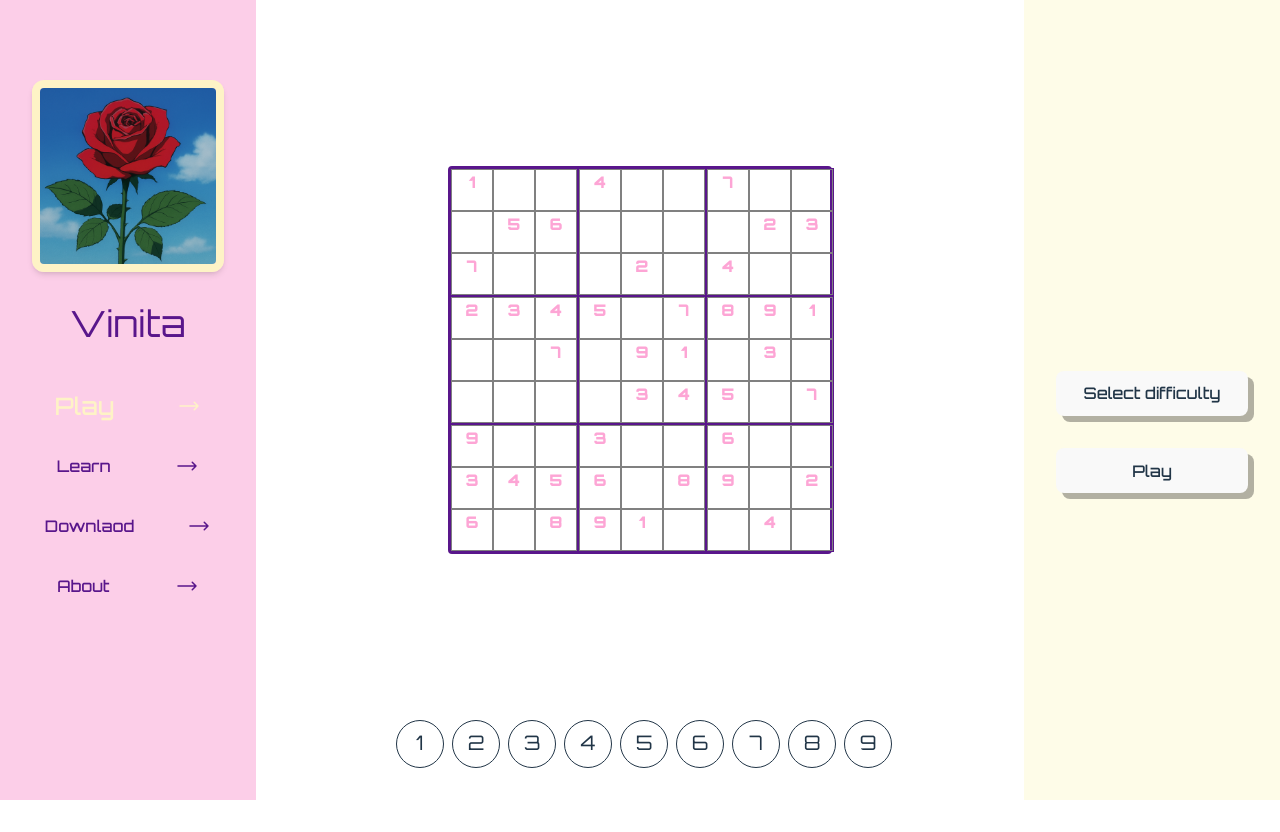
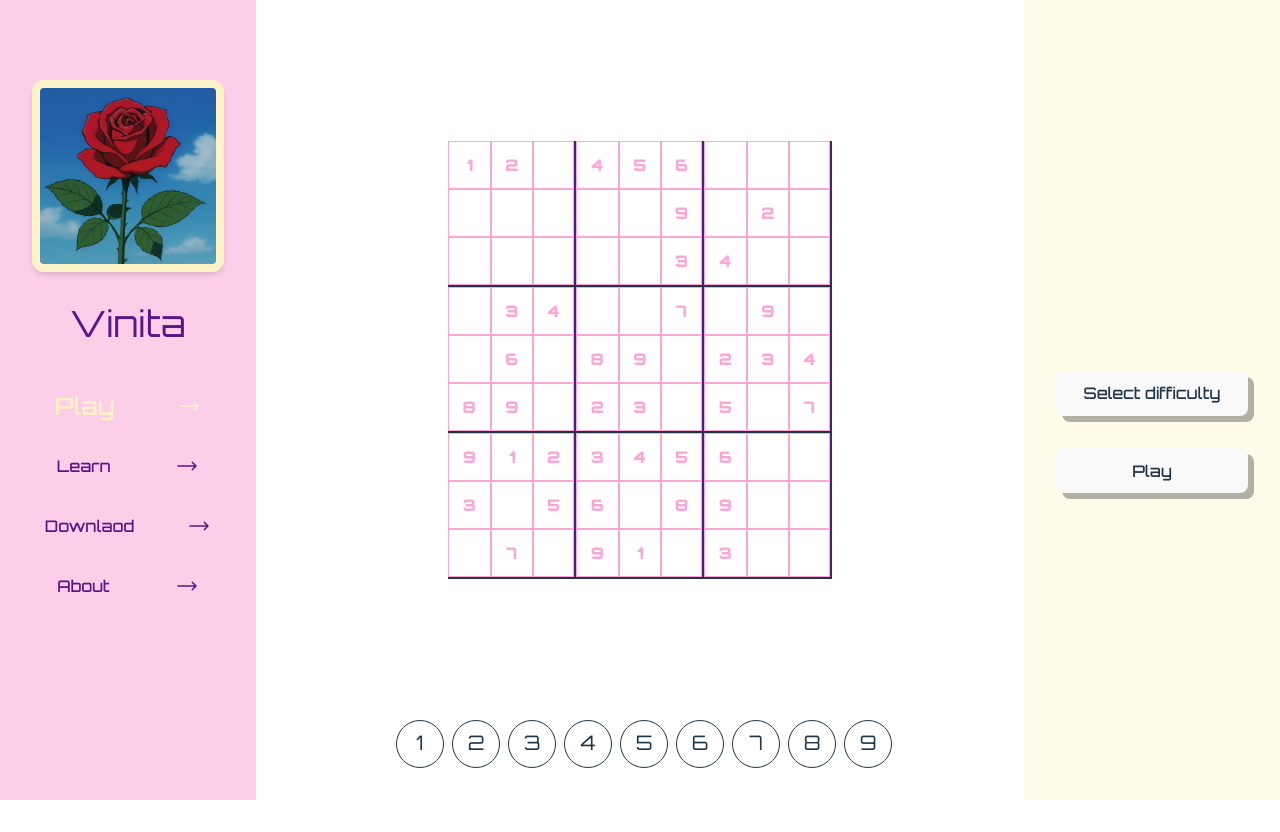
Before and after one commit to VinitaPotter/sudoku, a React (Vite) app: page / in a window 1280 px wide. Built offline with nearby package versions, Linux system fonts and the light colour scheme.

Commit message:
feat: ds change

```diff
--- a/src/App.jsx
+++ b/src/App.jsx
@@ -11,11 +11,14 @@ export const ShowPopupContext = createContext(false);
 function App() {
   const [difficultyLevel, updateDifficultyLevel] = useState(0);
   const [started, updateStarted] = useState(0);
+  const [restart, updateRestart] = useState(0);
   const [showPopup, updateShowPopup] = useState(false);
 
   return (
     <ShowPopupContext value={{ showPopup, updateShowPopup }}>
-      <GameStartContext value={{ started, updateStarted }}>
+      <GameStartContext
+        value={{ started, updateStarted, restart, updateRestart }}
+      >
         <DifficultyContext value={{ difficultyLevel, updateDifficultyLevel }}>
           <div className="flex w-screen justify-between">
             <Profile></Profile>
--- a/src/pages/game/game-grid.jsx
+++ b/src/pages/game/game-grid.jsx
@@ -1,25 +1,28 @@
 function Grid({ grid, userData, handleCellClick, warning }) {
   return (
-    <div className="grid grid-rows-3 grid-columns-3 w-96 m-auto border-2 rounded-sm border-purple-900">
+    <div className="w-96 m-auto rounded-sm">
       {Object.entries(grid).map((block, index) => {
         return (
           <div
             key={index}
-            className={"block w-32 h-32 border border-purple-900"}
-            style={{ gridArea: `block-${index}` }}
+            className={"nth-[3n]:border-b-2 border-r-purple-900 flex w-96  "}
           >
             {Object.entries(block[1]).map((cell) => {
               return (
                 <div
                   onClick={() => handleCellClick(block[0], cell[0])}
                   key={cell[0]}
-                  className={` cell ${warning === cell[0] ? "warning" : ""} ${
+                  className={`h-12 w-12  nth-[3n]:border-r-2 nth-[3n]:border-r-purple-900 ${
+                    warning === cell[0] ? "warning" : ""
+                  } ${
                     userData.includes(cell[0])
                       ? "text-purple-900 font-medium"
                       : "text-pink-300 font-black"
                   }`}
                 >
-                  {cell[1] === 0 ? "" : cell[1]}
+                  <div className="border block h-full w-full content-center">
+                    {cell[1] === 0 ? "" : cell[1]}
+                  </div>
                 </div>
               );
             })}
--- a/src/pages/game/game.css
+++ b/src/pages/game/game.css
@@ -1,13 +1,3 @@
-.grid {
-  display: grid;
-  grid-template-areas: "block-0 block-1 block-2" "block-3 block-4 block-5" "block-6 block-7 block-8";
-}
-.block {
-  display: grid;
-  grid-template-columns: 1fr 1fr 1fr;
-  grid-template-rows: 1fr 1fr 1fr;
-}
-
 .cell {
   border: 1px solid grey;
   cursor: pointer;
--- a/src/pages/game/game.jsx
+++ b/src/pages/game/game.jsx
@@ -3,13 +3,14 @@ import "./game.css";
 import NumberPad from "./game-numberPad";
 import Grid from "./game-grid";
 import Difficulty from "./game-difficulty";
-import { GameStartContext } from "../../App";
+import { DifficultyContext, GameStartContext } from "../../App";
 import { ShowPopupContext } from "../../App";
 function Game() {
   const GameStart = useContext(GameStartContext);
   const Popup = useContext(ShowPopupContext);
+  const DifficultyLevel = useContext(DifficultyContext);
 
-  const [initial] = useState([
+  const [initial, updateInitial] = useState([
     [1, 2, 3, 4, 5, 6, 7, 8, 9],
     [4, 5, 6, 7, 8, 9, 1, 2, 3],
     [7, 8, 9, 1, 2, 3, 4, 5, 6],
@@ -21,32 +22,12 @@ function Game() {
     [6, 7, 8, 9, 1, 2, 3, 4, 5],
   ]);
 
+  const [playableSudoku, updatePlayableSudoku] = useState([]);
+
   const [curNum, updateCurNum] = useState(0);
   const [warning, updateWarning] = useState(0);
   const [winner, updateWinner] = useState(false);
   const [userData, updateUserData] = useState([]);
-  const [valid, updateValid] = useState({
-    1: { a1: 0, a2: 0, a3: 0, b1: 0, b2: 0, b3: 0, c1: 0, c2: 0, c3: 0 },
-    2: { a4: 0, a5: 0, a6: 0, b4: 0, b5: 0, b6: 0, c4: 0, c5: 0, c6: 0 },
-    3: { a7: 0, a8: 0, a9: 0, b7: 0, b8: 0, b9: 0, c7: 0, c8: 0, c9: 0 },
-    4: { d1: 0, d2: 0, d3: 0, e1: 0, e2: 0, e3: 0, f1: 0, f2: 0, f3: 0 },
-    5: { d4: 0, d5: 0, d6: 0, e4: 0, e5: 0, e6: 0, f4: 0, f5: 0, f6: 0 },
-    6: { d7: 0, d8: 0, d9: 0, e7: 0, e8: 0, e9: 0, f7: 0, f8: 0, f9: 0 },
-    7: { g1: 0, g2: 0, g3: 0, h1: 0, h2: 0, h3: 0, i1: 0, i2: 0, i3: 0 },
-    8: { g4: 0, g5: 0, g6: 0, h4: 0, h5: 0, h6: 0, i4: 0, i5: 0, i6: 0 },
-    9: { g7: 0, g8: 0, g9: 0, h7: 0, h8: 0, h9: 0, i7: 0, i8: 0, i9: 0 },
-  });
-  const [grid, updateGrid] = useState({
-    1: { a1: 0, a2: 0, a3: 0, b1: 0, b2: 0, b3: 0, c1: 0, c2: 0, c3: 0 },
-    2: { a4: 0, a5: 0, a6: 0, b4: 0, b5: 0, b6: 0, c4: 0, c5: 0, c6: 0 },
-    3: { a7: 0, a8: 0, a9: 0, b7: 0, b8: 0, b9: 0, c7: 0, c8: 0, c9: 0 },
-    4: { d1: 0, d2: 0, d3: 0, e1: 0, e2: 0, e3: 0, f1: 0, f2: 0, f3: 0 },
-    5: { d4: 0, d5: 0, d6: 0, e4: 0, e5: 0, e6: 0, f4: 0, f5: 0, f6: 0 },
-    6: { d7: 0, d8: 0, d9: 0, e7: 0, e8: 0, e9: 0, f7: 0, f8: 0, f9: 0 },
-    7: { g1: 0, g2: 0, g3: 0, h1: 0, h2: 0, h3: 0, i1: 0, i2: 0, i3: 0 },
-    8: { g4: 0, g5: 0, g6: 0, h4: 0, h5: 0, h6: 0, i4: 0, i5: 0, i6: 0 },
-    9: { g7: 0, g8: 0, g9: 0, h7: 0, h8: 0, h9: 0, i7: 0, i8: 0, i9: 0 },
-  });
 
   function handleReplay() {
     updateWinner(false);
@@ -58,89 +39,98 @@ function Game() {
   useEffect(() => {
     if (
       GameStart.started === 1 &&
-      JSON.stringify(valid) === JSON.stringify(grid)
+      JSON.stringify(initial) === JSON.stringify(playableSudoku)
     ) {
       updateWinner(true);
     }
-  }, [grid, GameStart.started]);
+  }, [playableSudoku, GameStart.started]);
 
-  function handleCellClick(block, cell) {
-    if (GameStart.started === 0) {
-      console.log("run only here");
-      GameStart.updateStarted(1);
-    }
-    updateGrid((grid) => ({
-      ...grid,
-      [block]: {
-        ...grid[block],
-        [cell]: curNum,
-      },
-    }));
+  function handleCellClick(row, col) {
+    // if (GameStart.started === 0) {
+    //   console.log("run only here");
+    //   GameStart.updateStarted(1);
+    // }
 
-    if (valid[block][cell] !== curNum) {
-      updateWarning(() => cell);
+    // const blockIndex = Math.floor(row / 3) * 3 + Math.floor(col / 3);
+
+    updatePlayableSudoku((arr) => {
+      return [...arr, (arr[row][col] = curNum)];
+    });
+
+    if (initial[row][col] !== curNum) {
+      updateWarning(() => col);
       setTimeout(() => {
         updateWarning(() => 0);
-        updateGrid((prev) => ({
-          ...prev,
-          [block]: {
-            ...prev[block],
-            [cell]: 0,
-          },
-        }));
+        updatePlayableSudoku((arr) => {
+          return [...arr, (arr[row][col] = 0)];
+        });
       }, 500);
     }
   }
 
   function setGrid() {
-    let clone = JSON.parse(JSON.stringify(valid));
+    let clone = JSON.parse(JSON.stringify(initial));
+    updatePlayableSudoku(clone);
     let recur = 0;
+    let vanish = 40;
+    if (DifficultyLevel.difficultyLevel === 1) vanish = 50;
+    if (DifficultyLevel.difficultyLevel === 2) vanish = 60;
     const removed_cells = [];
     const remove_number = () => {
-      if (recur >= 40) return;
-      const random_row = Math.floor(Math.random() * 9) + 1;
-      const random_col = Math.floor(Math.random() * 8) + 1;
-      const row = clone[random_row];
-      const cell_id = Object.keys(row)[random_col];
+      if (recur >= vanish) return;
+      const random_row = Math.floor(Math.random() * 9);
+      const random_col = Math.floor(Math.random() * 9);
 
-      if (row[cell_id] === 0) {
+      if (clone[random_row][random_col] === 0) {
         remove_number();
         return;
       }
-      row[cell_id] = 0;
-      removed_cells.push(cell_id);
+      clone[random_row][random_col] = 0;
+      removed_cells.push(clone[random_row][random_col]);
       recur++;
       remove_number();
     };
 
     remove_number();
 
-    updateGrid(() => ({ ...clone }));
-    updateUserData((prev) => [...removed_cells]);
+    updatePlayableSudoku(clone);
+
+    // updateUserData((prev) => [...removed_cells]);
+  }
+
+  function shuffleData() {
+    let initial_clone = initial.map((row) => [...row]);
+
+    const switch_rows = (r1, r2) => {
+      const temp_row = [...initial_clone[r1]];
+      initial_clone[r1] = [...initial_clone[r2]];
+      initial_clone[r2] = [...temp_row];
+    };
+
+    const random_one = Math.floor(Math.random() * 9);
+    const random_two = Math.floor(Math.random() * 9);
+
+    switch_rows(random_one, random_two);
+    return initial_clone;
   }
   function setInitialData() {
-    let initial_clone = initial.map((row) => [...row]);
-
-    const rows = Object.values(valid);
-    const rowKeys = Object.keys(valid);
-
-    for (let i = 0; i < rows.length; i++) {
-      const cellKeys = Object.keys(rows[i]);
-      for (let j = 0; j < cellKeys.length; j++) {
-        const key = cellKeys[j];
-        valid[rowKeys[i]][key] = initial_clone[i][j];
-      }
-    }
-    updateValid((valid) => ({
-      ...valid,
-    }));
-
+    let shuffled_data = shuffleData();
+    updateInitial([...shuffled_data]);
     setGrid();
   }
 
   useEffect(() => {
     setInitialData();
-  }, []);
+  }, [DifficultyContext.Difficulty, GameStart.started]);
+
+  useEffect(() => {
+    if (GameStart.restart) {
+      updateWinner(false);
+      updateCurNum(0);
+      setInitialData();
+      GameStart.updateRestart(false);
+    }
+  }, [GameStart.restart]);
 
   return (
     <div className="flex flex-col">
@@ -157,7 +147,7 @@ function Game() {
       {Popup.showPopup ? <Difficulty></Difficulty> : ""}
 
       <Grid
-        grid={grid}
+        grid={playableSudoku}
         userData={userData}
         handleCellClick={handleCellClick}
         warning={warning}
--- a/src/views/ai.jsx
+++ b/src/views/ai.jsx
@@ -10,7 +10,6 @@ import {
 import { GameStartContext } from "../App";
 import { ShowPopupContext } from "../App";
 import { DifficultyContext } from "../App";
-import Game from "../pages/game/game";
 
 function AI() {
   const GameStart = useContext(GameStartContext);
@@ -21,10 +20,12 @@ function AI() {
 
   let countRef = useRef(0);
   useEffect(() => {
+    if (GameStart.restart) {
+      countRef.current.innerHTML = `0:0:00`;
+    }
     if (GameStart.started === 1) {
       const interval = setInterval(myTimer, 1000);
       function myTimer() {
-        console.log({ data: countRef.current.innerHTML });
         if (countRef.current.innerHTML === "") {
           countRef.current.innerHTML = `0:0:00`;
         } else {
@@ -59,7 +60,7 @@ function AI() {
       }
       return () => clearInterval(interval);
     }
-  }, [GameStart.started]);
+  }, [GameStart.started, GameStart.restart]);
   return (
     <div className="w-1/5 bg-yellow-50 h-screen">
       {GameStart.started === 1 || GameStart.started === 2 ? (
@@ -88,7 +89,10 @@ function AI() {
                 <p className="text-[6px] tracking-[6px]">play</p>
               </div>
             )}
-            <div className="text-center cursor-pointer hover:text-purple-900">
+            <div
+              onClick={() => GameStart.updateRestart(true)}
+              className="text-center cursor-pointer hover:text-purple-900"
+            >
               <ArrowPathIcon className="size-6 m-auto cursor-pointer"></ArrowPathIcon>
               <p className="text-[6px] tracking-[6px]">restart</p>
             </div>
```
